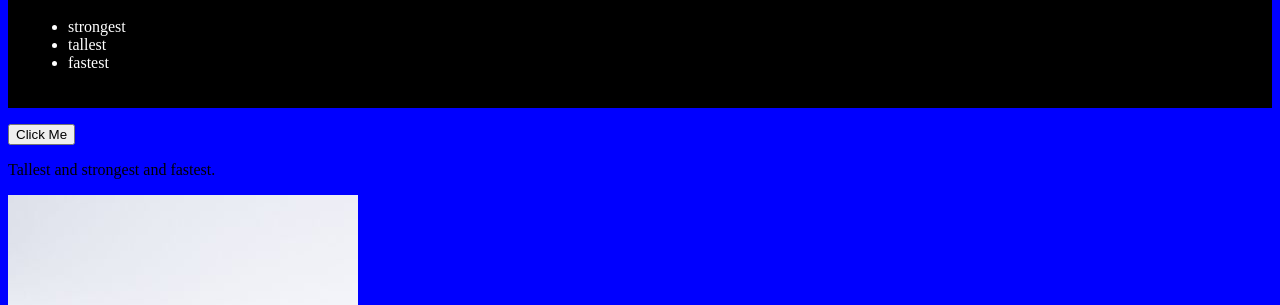
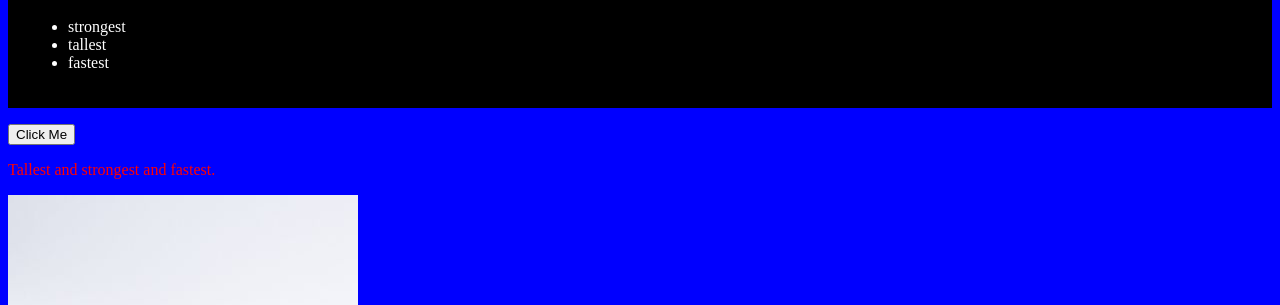
Before and after one commit to 244500930/aseel, a plain HTML site: page index.html in a window 1280 px wide. Both pictures are taken after a click on the element "Tallest and strongest and fastest.". Shown: the part 495-800 px from the top of the page. Drawn offline with Linux system fonts and the light colour scheme.

Commit message:
Update index.html

```diff
--- a/index.html
+++ b/index.html
@@ -92,7 +92,7 @@ function newStyle() {
 		    break;
 
 	}
-	var elem = document.getElementById('logo');
+	var elem = document.getElementById("demo");
 	elem.style.color = newColor;
 	elem.style.fontFamily = newFont;
 }
```
